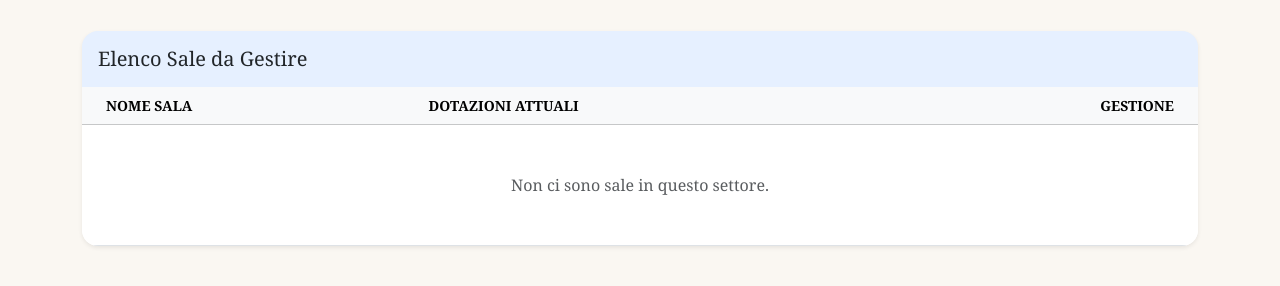
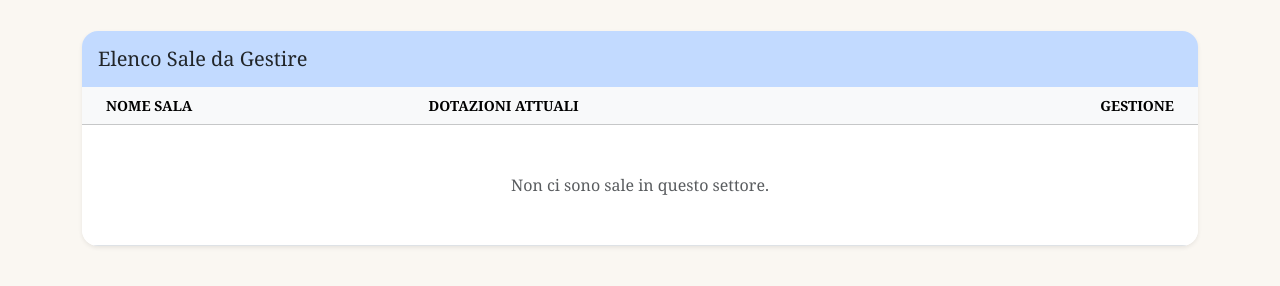
Before and after one commit to pietrobertoncini/Progetto_PW_2025-2026, a PHP site: page /frontend/resp_dotazioni.php in a window 1280 px wide. Shown: the part 199-485 px from the top of the page. Run offline with PHP 8.4, Linux system fonts and the light colour scheme; the visitor is signed in with stand-in values (Sample User, id 1); data comes from the database, SQL or seed files in the repository; data that the repository does not hold is empty.

Commit message:
tabelle scrollabili utente e resp

```diff
--- a/common/navbar.php
+++ b/common/navbar.php
@@ -44,7 +44,7 @@ if (isset($_SESSION['id_utente'])) {
 
           <?php if (empty($_SESSION['is_admin'])): ?>
 
-            <?php if (isset($_SESSION['is_responsabile']) && $_SESSION['is_responsabile']) ?>
+            <?php if (isset($_SESSION['is_responsabile']) && $_SESSION['is_responsabile']): ?>
 
               <li class="nav-item dropdown">
                 <a class="nav-link dropdown-toggle position-relative" href="#" id="dropVisualizza" role="button" data-bs-toggle="dropdown" aria-expanded="false">
@@ -104,7 +104,7 @@ if (isset($_SESSION['id_utente'])) {
                 </a>
 
               </li>
-
+            <?php endif; ?>
           <?php endif; ?>
 
           <?php if (isset($_SESSION['is_admin']) && $_SESSION['is_admin']): ?>
--- a/frontend/gestione_prenotazioni.php
+++ b/frontend/gestione_prenotazioni.php
@@ -56,14 +56,14 @@ $prenotazioni = getPrenotazioniByOrganizzatore($cid, $id_settore, $id_utente_log
         <?php endif; ?>
 
         <div class="card shadow-sm border-0 rounded-4 overflow-hidden">
-            <div class="card-header bg-primary bg-opacity-10 border-0 py-3">
+            <div class="card-header bg-primary bg-opacity-25 border-0 py-3">
                 <h5 class="mb-0 text-dark">Elenco Prenotazioni Create da Te</h5>
             </div>
 
             <div class="card-body p-0">
-                <div class="table-responsive">
+                <div class="table-responsive" style="max-height: 300px; overflow-y: auto;">
                     <table class="table table-hover align-middle mb-0">
-                        <thead class="table-light">
+                        <thead class="table-light" style="position: sticky; top: 0; z-index: 1;">
                             <tr>
                                 <th class="ps-4">Nome Sala</th>
                                 <th>Data</th>
--- a/frontend/inviti.php
+++ b/frontend/inviti.php
@@ -34,7 +34,7 @@ if (function_exists('getInvitiPendenti')) {
         </div>
 
         <div class="card shadow-sm border-0 rounded-4 overflow-hidden">
-            <div class="card-header bg-warning bg-opacity-10 border-0 py-3 d-flex align-items-center">
+            <div class="card-header bg-warning bg-opacity-50 border-0 py-3 d-flex align-items-center">
                 <h5 class="mb-0 text-dark fw-bold">
                     Inviti in Attesa <span class="badge bg-danger rounded-pill ms-2"><?php echo count($inviti_pendenti); ?></span>
                 </h5>
@@ -42,9 +42,9 @@ if (function_exists('getInvitiPendenti')) {
 
             <div class="card-body p-0">
                 <?php if (count($inviti_pendenti) > 0): ?>
-                    <div class="table-responsive">
+                    <div class="table-responsive" style="max-height: 300px; overflow-y: auto;">
                         <table class="table table-hover align-middle mb-0">
-                            <thead class="table-light text-muted text-uppercase small">
+                            <thead class="table-light text-muted text-uppercase small" style="position: sticky; top: 0; z-index: 1;">
                                 <tr>
                                     <th class="ps-4 py-3">Attività</th>
                                     <th>Luogo e Data</th>
--- a/frontend/resp_dotazioni.php
+++ b/frontend/resp_dotazioni.php
@@ -45,12 +45,12 @@ $sale = getSaleBySettore($cid, $id_settore);
         <?php endif; ?>
 
         <div class="card shadow-sm border-0 rounded-4 overflow-hidden">
-            <div class="card-header bg-primary bg-opacity-10 border-0 py-3">
+            <div class="card-header bg-primary bg-opacity-25 border-0 py-3">
                 <h5 class="mb-0 text-dark">Elenco Sale da Gestire</h5>
             </div>
-            <div class="table-responsive">
+            <div class="table-responsive" style="max-height: 300px; overflow-y: auto;">
                 <table class="table table-hover align-middle mb-0">
-                    <thead class="table-light small text-muted text-uppercase">
+                    <thead class="table-light small text-muted text-uppercase" style="position: sticky; top: 0; z-index: 1;">
                         <tr>
                             <th class="ps-4">Nome Sala</th>
                             <th>Dotazioni Attuali</th>
--- a/frontend/risposte_inviti.php
+++ b/frontend/risposte_inviti.php
@@ -32,7 +32,7 @@ $risposte = getRisposteInvitiByResponsabile($cid, $id_responsabile);
         </div>
 
         <div class="card shadow-sm border-0 rounded-4 overflow-hidden">
-            <div class="card-header bg-info bg-opacity-50 border-0 py-3">
+            <div class="card-header bg-info bg-opacity-25 border-0 py-3">
                 <h5 class="mb-0 text-dark">
                     Stato degli inviti per i tuoi eventi
                 </h5>
--- a/frontend/visualizza_prenotazioni.php
+++ b/frontend/visualizza_prenotazioni.php
@@ -230,9 +230,9 @@ if ($filtro_sala) {
                 <div class="card-header bg-white py-3 border-bottom">
                     <span class="fw-bold text-muted"><i class="bi bi-list-ul"></i> Tutte le prenotazioni (<?php echo count($elenco_lista); ?>)</span>
                 </div>
-                <div class="table-responsive">
+                <div class="table-responsive" style="max-height: 300px; overflow-y: auto;">
                     <table class="table table-hover align-middle mb-0">
-                        <thead class="table-light small text-muted text-uppercase">
+                        <thead class="table-light small text-muted text-uppercase" style="position: sticky; top: 0; z-index: 1;">
                             <tr>
                                 <th class="ps-4">Data & Ora</th>
                                 <th>Sala & Settore</th>
```
Lines whose indentation alone changed are shown as unchanged.
